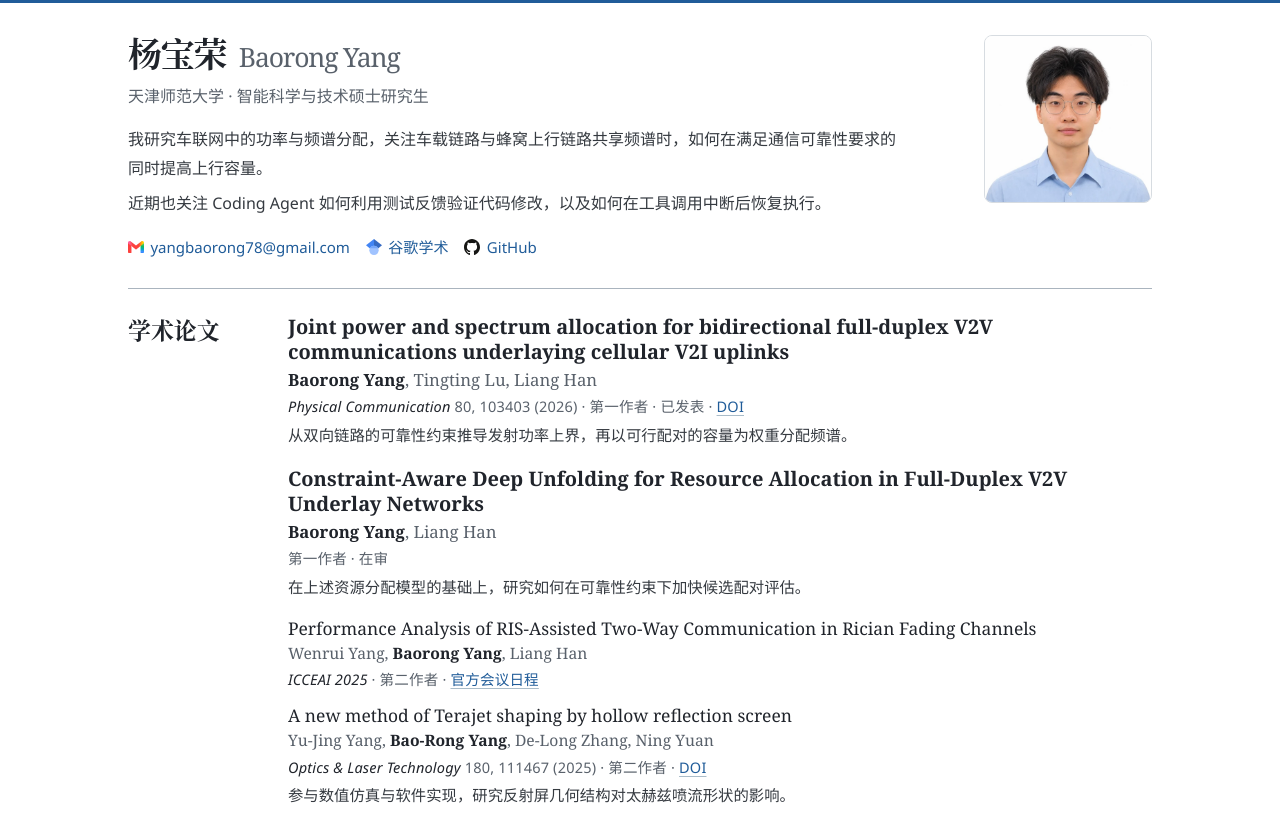
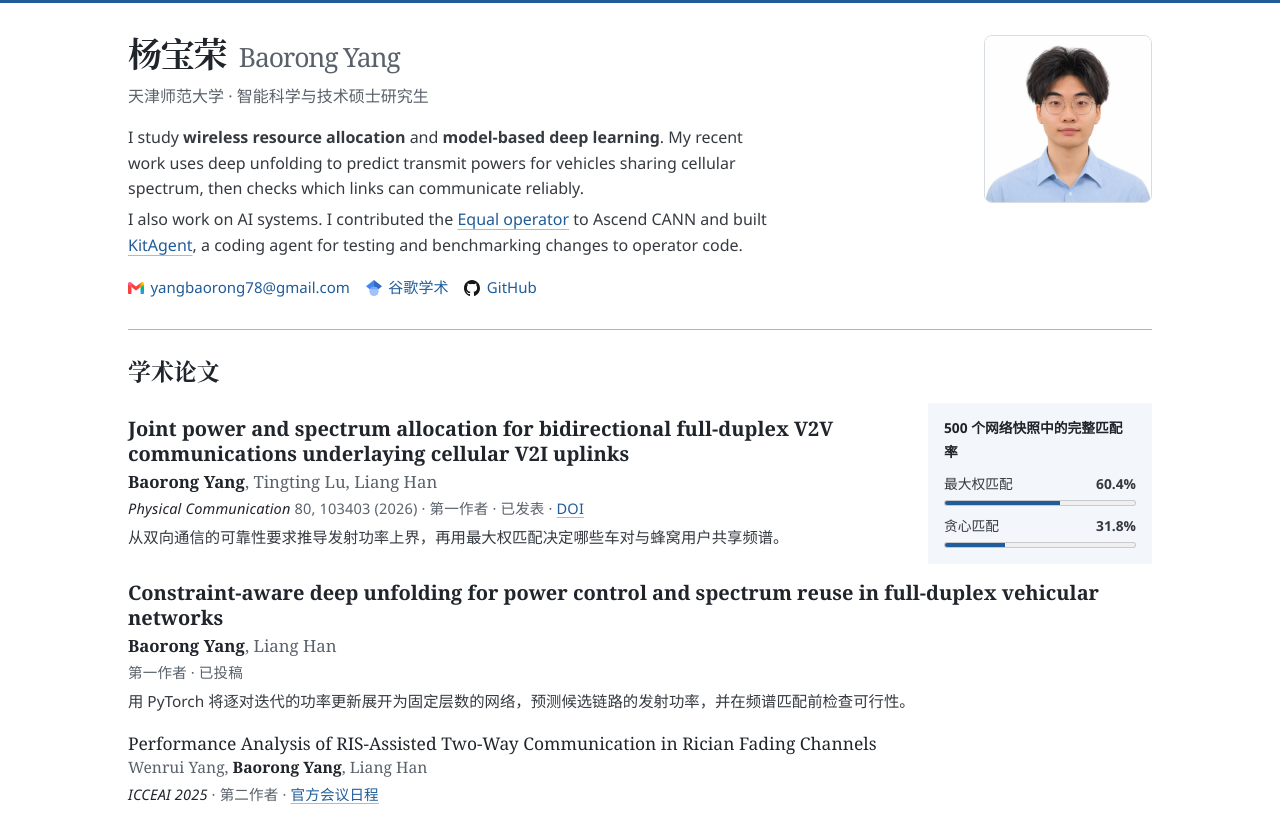
Before and after one commit to zed123214/zed123214.github.io, a plain HTML site: page index.html in a window 1280 px wide. Shown: the top 813 px of the page. Drawn offline with Linux system fonts and the light colour scheme.

Commit message:
Feature model-based learning research and published matching results

```diff
--- a/index.html
+++ b/index.html
@@ -4,9 +4,9 @@
   <meta charset="utf-8">
   <meta name="viewport" content="width=device-width, initial-scale=1">
   <meta name="theme-color" content="#ffffff">
-  <meta name="description" content="杨宝荣（Baorong Yang），天津师范大学智能科学与技术硕士研究生。研究车联网中的功率与频谱分配，关注 Coding Agent 的执行可靠性。学术论文、KitAgent 与昇腾算子开源工作。">
+  <meta name="description" content="杨宝荣（Baorong Yang），天津师范大学硕士研究生。研究模型驱动深度学习与车联网资源优化，开发昇腾算子和 Coding Agent 工具。">
   <link rel="canonical" href="https://zed123214.github.io/">
-  <link rel="stylesheet" href="style.css?v=b45e66dda0">
+  <link rel="stylesheet" href="style.css?v=4ac404949e">
   <title>杨宝荣 · Baorong Yang | 学术主页</title>
 </head>
 <body id="top">
@@ -19,8 +19,8 @@
       </div>
       <img class="portrait" src="portrait-blue.webp" alt="杨宝荣的正面半身照" width="480" height="480" fetchpriority="high">
       <div class="about">
-        <p>我研究车联网中的功率与频谱分配，关注车载链路与蜂窝上行链路共享频谱时，如何在满足通信可靠性要求的同时提高上行容量。</p>
-        <p>近期也关注 Coding Agent 如何利用测试反馈验证代码修改，以及如何在工具调用中断后恢复执行。</p>
+        <p lang="en">I study <strong>wireless resource allocation</strong> and <strong>model-based deep learning</strong>. My recent work uses deep unfolding to predict transmit powers for vehicles sharing cellular spectrum, then checks which links can communicate reliably.</p>
+        <p lang="en">I also work on AI systems. I contributed the <a href="https://gitcode.com/cann/ops-math/pull/5425">Equal operator</a> to Ascend CANN and built <a href="https://github.com/zed123214/kitagent">KitAgent</a>, a coding agent for testing and benchmarking changes to operator code.</p>
         <div class="links contact">
           <a href="mailto:yangbaorong78@gmail.com"><img src="icons/google-gmail.svg" alt="" width="16" height="16"><span>yangbaorong78@gmail.com</span></a>
           <a href="https://scholar.google.com/citations?user=WuxKoZIAAAAJ&amp;hl=zh-CN"><img src="icons/google-scholar.svg" alt="" width="16" height="16"><span>谷歌学术</span></a>
@@ -32,17 +32,24 @@
     <section class="section bibliography" id="publications" aria-labelledby="pub-title">
       <div class="label" id="research"><h2 id="pub-title">学术论文</h2></div>
       <div class="entries">
-        <article>
+        <article class="featured-paper">
+          <div>
           <h3 lang="en">Joint power and spectrum allocation for bidirectional full-duplex V2V communications underlaying cellular V2I uplinks</h3>
           <p class="authors"><strong>Baorong Yang</strong>, Tingting Lu, Liang Han</p>
           <p class="venue"><cite>Physical Communication</cite> 80, 103403 (2026) · 第一作者 · 已发表 · <a href="https://doi.org/10.1016/j.phycom.2026.103403">DOI</a></p>
-          <p class="contribution">从双向链路的可靠性约束推导发射功率上界，再以可行配对的容量为权重分配频谱。</p>
+          <p class="contribution">从双向通信的可靠性要求推导发射功率上界，再用最大权匹配决定哪些车对与蜂窝用户共享频谱。</p>
+          </div>
+          <figure class="matching-result">
+            <figcaption>500 个网络快照中的完整匹配率</figcaption>
+            <div>最大权匹配 <strong>60.4%</strong></div><meter min="0" max="100" value="60.4" aria-label="最大权匹配的完整匹配率">60.4%</meter>
+            <div>贪心匹配 <strong>31.8%</strong></div><meter min="0" max="100" value="31.8" aria-label="贪心匹配的完整匹配率">31.8%</meter>
+          </figure>
         </article>
         <article>
-          <h3 lang="en">Constraint-Aware Deep Unfolding for Resource Allocation in Full-Duplex V2V Underlay Networks</h3>
+          <h3 lang="en">Constraint-aware deep unfolding for power control and spectrum reuse in full-duplex vehicular networks</h3>
           <p class="authors"><strong>Baorong Yang</strong>, Liang Han</p>
-          <p class="venue">第一作者 · 在审</p>
-          <p class="contribution">在上述资源分配模型的基础上，研究如何在可靠性约束下加快候选配对评估。</p>
+          <p class="venue">第一作者 · 已投稿</p>
+          <p class="contribution">用 PyTorch 将逐对迭代的功率更新展开为固定层数的网络，预测候选链路的发射功率，并在频谱匹配前检查可行性。</p>
         </article>
         <article class="collaboration">
           <h3 lang="en">Performance Analysis of RIS-Assisted Two-Way Communication in Rician Fading Channels</h3>
@@ -74,7 +81,7 @@
       <div class="entries education">
         <article><div class="degree"><h3>天津师范大学</h3><span>2024.09 – 2027.06（预计）</span></div>
           <p>智能科学与技术 · 硕士研究生</p>
-          <p class="honour">研究生一等学业奖学金（2024、2025）</p>
+          <p class="honour">研究生一、二等学业奖学金</p>
         </article>
         <article><div class="degree"><h3>三峡大学</h3><span>2020.09 – 2024.06</span></div>
           <p>信息与计算科学 · 本科</p>
@@ -89,7 +96,7 @@
           <p>优化 SparseFlashAttentionGrad 时，我们发现行数较少的核因承担额外的梯度归约，最晚完成计算。重新分配归约任务后，在昇腾 910B3 五分片实验中，相对同轮连续 C1 基线，正序和反序配对测速的耗时分别降低 7.56% 和 5.67%。</p>
           <div class="links"><a href="https://github.com/zed123214/kitagent#operator-demo">实现与测速记录</a></div>
         </article>
-        <article><h3>2026 CANN 挑战赛 · 决赛三等奖</h3>
+        <article><h3>2026 CANN 挑战赛 · 京津东北赛区决赛团队三等奖</h3>
           <p>为视频生成实现变长三维旋转位置编码算子 VarLenNdRotaryPosEmb，在不同注意力头之间复用旋转系数。69 组回归输入的输出均通过与 PyTorch 参考实现的容差校验。</p>
         </article>
       </div>
--- a/style.css
+++ b/style.css
@@ -35,6 +35,7 @@ h1 span { display: inline-block; margin-left: .18em; color: var(--muted); font-s
 .portrait { grid-area: photo; width: clamp(8rem,14vw,10.5rem); height: auto; border: 1px solid var(--rule); border-radius: 8px; }
 .about { grid-area: about; margin-top: .9rem; color: var(--copy); }
 .about p + p { margin-top: .4rem; }
+.about p[lang="en"] { max-width: 70ch; line-height: 1.58; }
 .authors strong { color: var(--ink); }
 .links { margin-top: .6rem; font-size: .94rem; }
 .contact { margin-top: 1rem; align-items: center; }
@@ -70,12 +71,23 @@ footer { border-top: 1px solid var(--rule); padding-bottom: 1.6rem; }
 .bibliography .venue { margin: .1rem 0 0; color: var(--muted); font-weight: 400; }
 .bibliography .venue cite { font-style: italic; color: var(--ink); }
 .bibliography .contribution { font-size: .96rem; margin-top: .12rem; }
+.bibliography { grid-template-columns: minmax(0,1fr); gap: .85rem; }
+.featured-paper { display: grid; grid-template-columns: minmax(0,1fr) 14rem; align-items: center; gap: 2rem; }
+.matching-result { margin: 0; padding: .8rem 1rem; background: #f3f6fa; color: var(--copy); font-size: .86rem; }
+.matching-result figcaption { color: var(--ink); margin-bottom: .45rem; font-weight: 600; }
+.matching-result div { display: flex; justify-content: space-between; }
+.matching-result meter { display: block; width: 100%; height: .8rem; accent-color: var(--accent); }
+.matching-result meter::-webkit-meter-optimum-value { background: var(--accent); }
+.matching-result meter::-moz-meter-bar { background: var(--accent); }
+.matching-result meter + div { margin-top: .3rem; }
 .bibliography .collaboration h3 { font-size: 1.09rem; font-weight: 500; line-height: 1.35; }
 .bibliography .collaboration .authors { margin-top: .08rem; font-size: .98rem; }
 .collaboration + .collaboration { margin-top: .7rem; }
 .projects { list-style: none; margin: 0; padding: 0; color: var(--copy); }
 .projects li + li { margin-top: .45rem; }
 @media (max-width: 46rem) {
+  .featured-paper { grid-template-columns: minmax(0,1fr); gap: .6rem; }
+  .matching-result { max-width: 20rem; }
   main, footer { width: min(100% - 2.1rem, 40rem); }
   .intro { grid-template-areas: "name photo" "about about"; column-gap: .8rem; padding-block: 1.1rem; align-items: center; }
   .portrait { width: clamp(4.8rem,21vw,7rem); }
```
